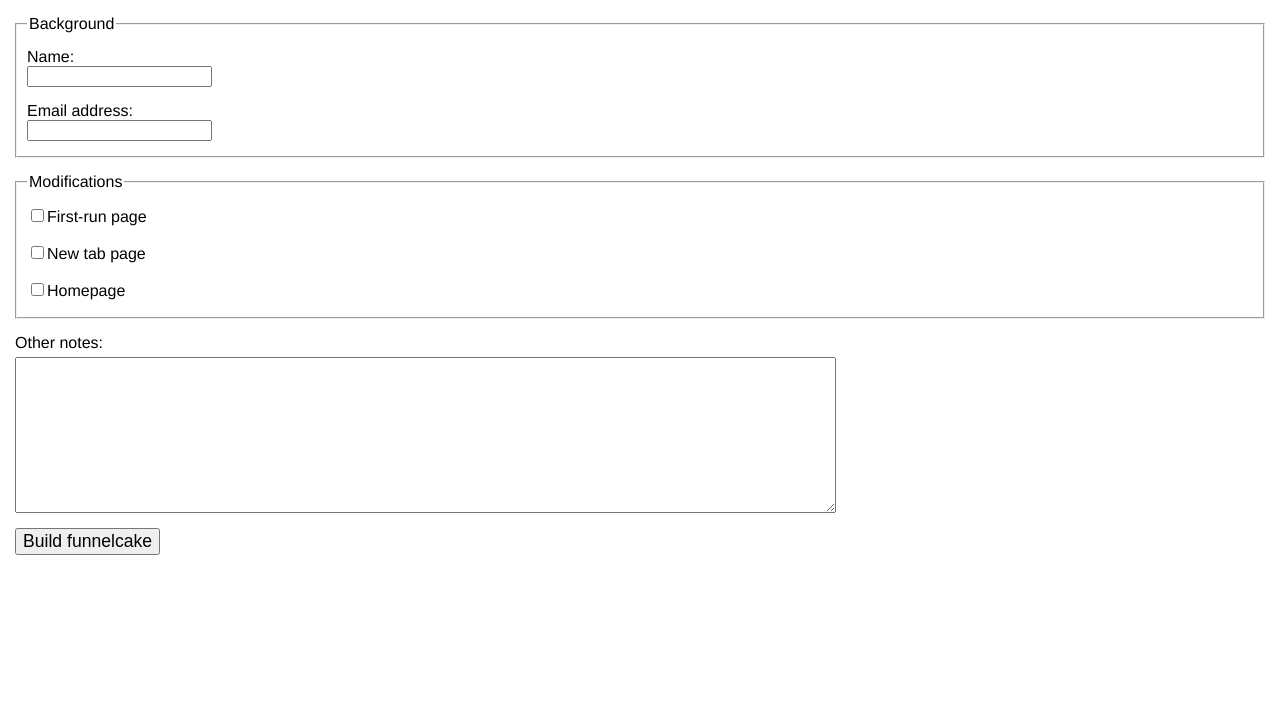
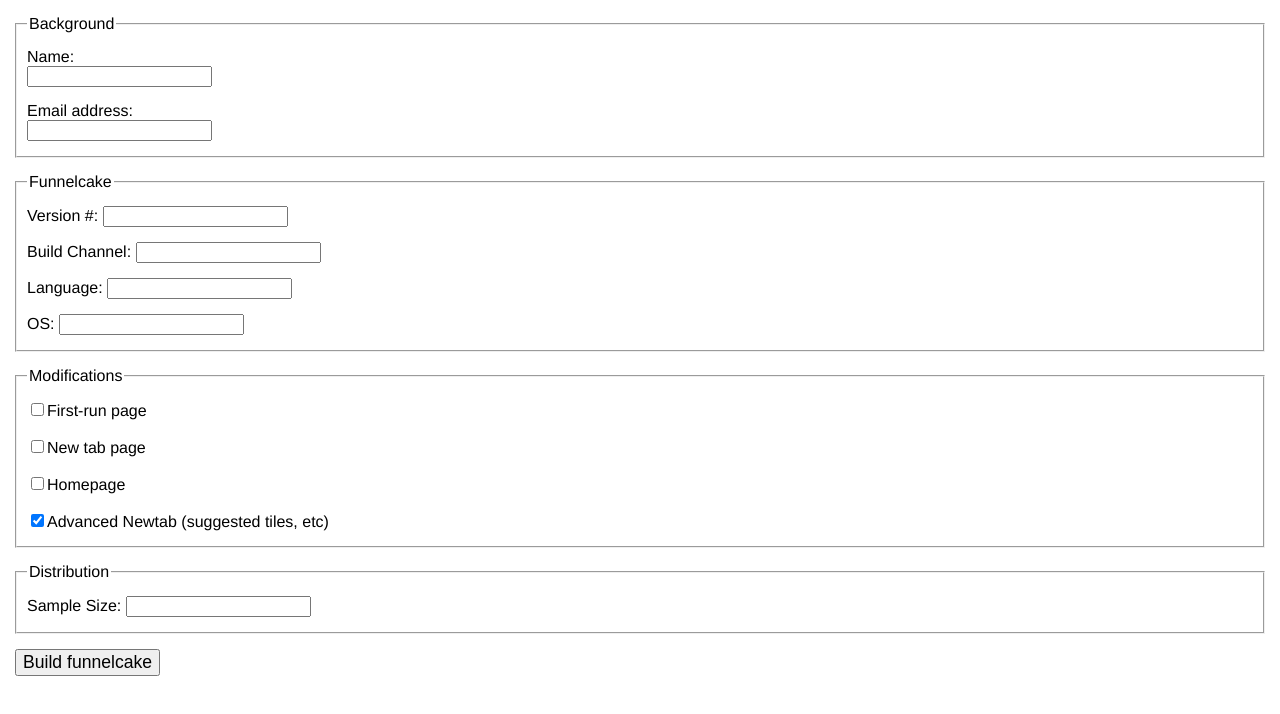
Before and after one commit to mozilla/bakery, a website: page views/index.html in a window 1280 px wide. Drawn offline with nearby package versions, Linux system fonts and the light colour scheme; files that its build step writes are made by us from their sources.

Commit message:
Add QA process and additional funnelcake prefs.

```diff
--- a/public/assets/js/build.js
+++ b/public/assets/js/build.js
@@ -46,10 +46,10 @@ $(document).ready(function() {
                     setTimeout(function() {
                         var $resultsUL = $('main').append('<section id="ABResults"><h1>Results</h1></section>').find('#ABResults').append('<ul>').find('ul');
                         $resultsUL.append('<li><a href="http://example.com?distribution-link">Live Distribution</a></li>');
-                    }, 15000);
+                    }, 7500);
 
                 }, false);
-            }, 15000);
+            }, 7500);
         });
 
         function fakeStatus($statusUL, messages) {
@@ -65,11 +65,11 @@ $(document).ready(function() {
                     if (dots === 3) {
                         clearInterval(addDots);
                     }
-                }, 1000);
+                }, 500);
 
                 setTimeout(function() {
                     $statusUL.find('li:last-child').append(' done');
-                }, 4000);
+                }, 2000);
             }
 
             addMessage();
@@ -79,7 +79,7 @@ $(document).ready(function() {
                 if (messages.length === 0) {
                     clearInterval(addMessages);
                 }
-            }, 5000);
+            }, 2500);
         }
     }());
 
--- a/views/index.html
+++ b/views/index.html
@@ -19,6 +19,21 @@
                 <label>Email address: <input type="text" /></label>
             </div>
         </fieldset>
+        <fieldset id="funnelcake">
+            <legend>Funnelcake</legend>
+            <div class="field page">
+                <label>Version #: </label><input type="text" />
+            </div>
+            <div class="field page">
+                <label>Build Channel: </label><input type="text" />
+            </div>
+            <div class="field page">
+                <label>Language: </label><input type="text" />
+            </div>
+            <div class="field page">
+                <label>OS: </label><input type="text" />
+            </div>
+        </fieldset>
         <fieldset id="modifications">
             <legend>Modifications</legend>
             <div class="field page">
@@ -33,11 +48,17 @@
                 <label><input type="checkbox" />Homepage</label>
                 <input placeholder="http://example.com" type="text" class="url hidden" />
             </div>
+            <div class="field page">
+                <label><input type="checkbox" checked/>Advanced Newtab (suggested tiles, etc)</label>
+            </div>
         </fieldset>
-        <div class="field">
-            <label for="other-notes">Other notes:</label>
-            <textarea id="other-notes" rows="10" cols="100"></textarea>
-        </div>
+        <fieldset id="distribution">
+            <legend>Distribution</legend>
+            <div class="field page">
+                <label>Sample Size: </label><input type="text" />
+            </div>
+        </fieldset>
+
         <input type="submit" value="Build funnelcake" />
     </form>
 {% endblock %}
```
